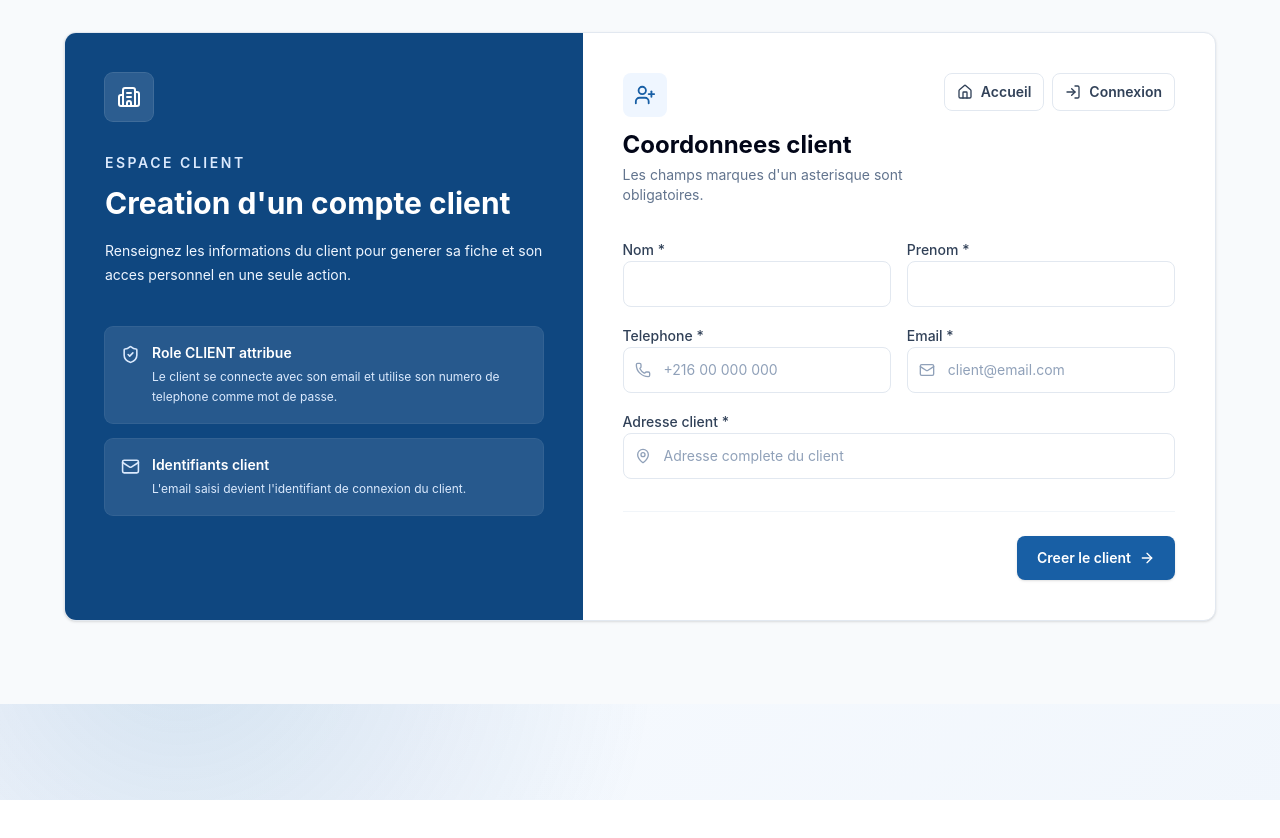
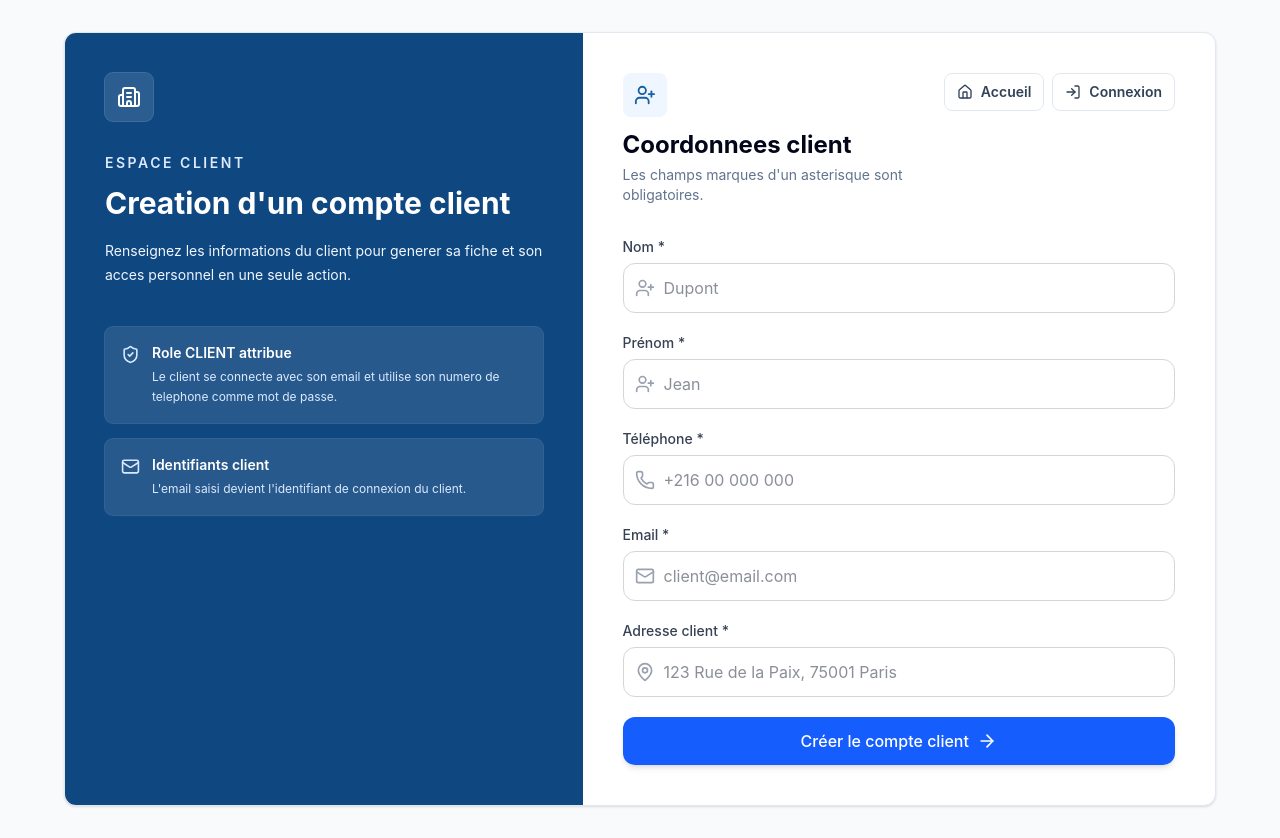
Before and after one commit to oumayma728/CRM-Batiment, a React (Vite) app in the folder frontend/: page /creer-compte in a window 1280 px wide. Before the commit the page ends 800 px from the top, so only its background shows below. Built offline with nearby package versions, Linux system fonts and the light colour scheme; no server answers.

Commit message:
Improve CreateClientAccountPage design with modern styling and animations

```diff
--- a/frontend/src/pages/CreateClientAccountPage.tsx
+++ b/frontend/src/pages/CreateClientAccountPage.tsx
@@ -1,3 +1,4 @@
+// CreateClientAccountPage.tsx - Version améliorée
 import { useState, type FormEvent } from 'react';
 import { useMutation } from '@tanstack/react-query';
 import axios from 'axios';
@@ -14,6 +15,7 @@ import {
   Phone,
   ShieldCheck,
   UserPlus,
+  AlertCircle,
 } from 'lucide-react';
 import api from '@/lib/api';
 
@@ -34,7 +36,7 @@ const emptyForm: ClientAccountForm = {
 };
 
 const inputClass =
-  'w-full rounded-lg border border-slate-200 bg-white px-3.5 py-3 text-sm text-slate-900 outline-none transition placeholder:text-slate-400 focus:border-[#185FA5] focus:ring-2 focus:ring-[#185FA5]/20';
+  'w-full pl-10 pr-3 py-3 border border-gray-300 rounded-xl focus:outline-none focus:ring-2 focus:ring-blue-500 focus:border-transparent transition-all duration-200';
 const phonePattern = String.raw`(?:[0-9]|\+|\(|\)| |\.|-){6,20}`;
 
 function getApiErrorMessage(error: unknown, fallback: string) {
@@ -157,114 +159,175 @@ export default function CreateClientAccountPage() {
             </div>
           </div>
 
-          <form onSubmit={handleSubmit}>
-            <div className="grid gap-4 md:grid-cols-2">
-          <label className="space-y-1.5">
-            <span className="text-sm font-medium text-slate-700">Nom *</span>
+          <form onSubmit={handleSubmit} className="space-y-5">
+            {/* Champ Nom */}
+            <div>
+              <label className="block text-sm font-medium text-gray-700 mb-1.5">
+                Nom *
+              </label>
+              <div className="relative">
+                <div className="absolute inset-y-0 left-0 pl-3 flex items-center pointer-events-none">
+                  <UserPlus className="h-5 w-5 text-gray-400" />
+                </div>
                 <input
-              required
+                  type="text"
+                  value={form.nom}
+                  onChange={(e) => updateField('nom', e.target.value)}
+                  className="w-full pl-10 pr-3 py-3 border border-gray-300 rounded-xl focus:outline-none focus:ring-2 focus:ring-blue-500 focus:border-transparent transition-all duration-200"
+                  placeholder="Dupont"
                   minLength={2}
                   maxLength={80}
-              value={form.nom}
-              onChange={(event) => updateField('nom', event.target.value)}
-              className={inputClass}
+                  required
                 />
+              </div>
+            </div>
+
+            {/* Champ Prénom */}
+            <div>
+              <label className="block text-sm font-medium text-gray-700 mb-1.5">
+                Prénom *
               </label>
-
-          <label className="space-y-1.5">
-            <span className="text-sm font-medium text-slate-700">Prenom *</span>
+              <div className="relative">
+                <div className="absolute inset-y-0 left-0 pl-3 flex items-center pointer-events-none">
+                  <UserPlus className="h-5 w-5 text-gray-400" />
+                </div>
                 <input
-              required
+                  type="text"
+                  value={form.prenom}
+                  onChange={(e) => updateField('prenom', e.target.value)}
+                  className="w-full pl-10 pr-3 py-3 border border-gray-300 rounded-xl focus:outline-none focus:ring-2 focus:ring-blue-500 focus:border-transparent transition-all duration-200"
+                  placeholder="Jean"
                   minLength={2}
                   maxLength={80}
-              value={form.prenom}
-              onChange={(event) => updateField('prenom', event.target.value)}
-              className={inputClass}
-            />
-          </label>
-
-          <label className="space-y-1.5">
-            <span className="text-sm font-medium text-slate-700">Telephone *</span>
-            <div className="relative">
-              <Phone className="pointer-events-none absolute left-3 top-1/2 -translate-y-1/2 text-slate-400" size={16} />
-              <input
                   required
-                type="tel"
-                inputMode="tel"
-                maxLength={20}
-                pattern={phonePattern}
-                placeholder="+216 00 000 000"
-                value={form.telephone}
-                onChange={(event) => updateField('telephone', event.target.value)}
-                className={`${inputClass} pl-10`}
                 />
               </div>
+            </div>
+
+            {/* Champ Téléphone */}
+            <div>
+              <label className="block text-sm font-medium text-gray-700 mb-1.5">
+                Téléphone *
               </label>
-
-          <label className="space-y-1.5">
-            <span className="text-sm font-medium text-slate-700">Email *</span>
               <div className="relative">
-              <Mail className="pointer-events-none absolute left-3 top-1/2 -translate-y-1/2 text-slate-400" size={16} />
+                <div className="absolute inset-y-0 left-0 pl-3 flex items-center pointer-events-none">
+                  <Phone className="h-5 w-5 text-gray-400" />
+                </div>
                 <input
+                  type="tel"
+                  value={form.telephone}
+                  onChange={(e) => updateField('telephone', e.target.value)}
+                  className="w-full pl-10 pr-3 py-3 border border-gray-300 rounded-xl focus:outline-none focus:ring-2 focus:ring-blue-500 focus:border-transparent transition-all duration-200"
+                  placeholder="+216 00 000 000"
+                  maxLength={20}
                   required
-                type="email"
-                maxLength={120}
-                placeholder="client@email.com"
-                value={form.email}
-                onChange={(event) => updateField('email', event.target.value)}
-                className={`${inputClass} pl-10`}
                 />
               </div>
+            </div>
+
+            {/* Champ Email */}
+            <div>
+              <label className="block text-sm font-medium text-gray-700 mb-1.5">
+                Email *
               </label>
-
-          <label className="space-y-1.5 md:col-span-2">
-            <span className="text-sm font-medium text-slate-700">Adresse client *</span>
               <div className="relative">
-              <MapPin className="pointer-events-none absolute left-3 top-1/2 -translate-y-1/2 text-slate-400" size={16} />
+                <div className="absolute inset-y-0 left-0 pl-3 flex items-center pointer-events-none">
+                  <Mail className="h-5 w-5 text-gray-400" />
+                </div>
                 <input
+                  type="email"
+                  value={form.email}
+                  onChange={(e) => updateField('email', e.target.value)}
+                  className="w-full pl-10 pr-3 py-3 border border-gray-300 rounded-xl focus:outline-none focus:ring-2 focus:ring-blue-500 focus:border-transparent transition-all duration-200"
+                  placeholder="client@email.com"
+                  maxLength={120}
                   required
-                maxLength={180}
-                placeholder="Adresse complete du client"
-                value={form.adresseClient}
-                onChange={(event) => updateField('adresseClient', event.target.value)}
-                className={`${inputClass} pl-10`}
                 />
               </div>
-          </label>
             </div>
 
+            {/* Champ Adresse */}
+            <div>
+              <label className="block text-sm font-medium text-gray-700 mb-1.5">
+                Adresse client *
+              </label>
+              <div className="relative">
+                <div className="absolute inset-y-0 left-0 pl-3 flex items-center pointer-events-none">
+                  <MapPin className="h-5 w-5 text-gray-400" />
+                </div>
+                <input
+                  type="text"
+                  value={form.adresseClient}
+                  onChange={(e) => updateField('adresseClient', e.target.value)}
+                  className="w-full pl-10 pr-3 py-3 border border-gray-300 rounded-xl focus:outline-none focus:ring-2 focus:ring-blue-500 focus:border-transparent transition-all duration-200"
+                  placeholder="123 Rue de la Paix, 75001 Paris"
+                  maxLength={180}
+                  required
+                />
+              </div>
+            </div>
+
+            {/* Message d'erreur */}
             {createClientAccount.error && (
-          <p className="mt-5 rounded-lg border border-red-100 bg-red-50 px-4 py-3 text-sm text-red-700">
-            {getApiErrorMessage(
-              createClientAccount.error,
-              'Impossible de creer le client.',
-            )}
-          </p>
+              <div className="p-4 bg-red-50 border border-red-200 rounded-xl text-red-600 text-sm flex items-start gap-3 animate-shake">
+                <AlertCircle className="w-5 h-5 flex-shrink-0 mt-0.5" />
+                <span>{getApiErrorMessage(createClientAccount.error, 'Impossible de créer le client.')}</span>
+              </div>
             )}
 
+            {/* Message de succès */}
             {successMessage && (
-          <p className="mt-5 flex items-center gap-2 rounded-lg border border-emerald-100 bg-emerald-50 px-4 py-3 text-sm text-emerald-700">
-            <CheckCircle2 size={16} className="shrink-0" />
-            {successMessage}
-          </p>
+              <div className="p-4 bg-green-50 border border-green-200 rounded-xl text-green-700 text-sm flex items-center gap-3 animate-slideDown">
+                <CheckCircle2 className="w-5 h-5 flex-shrink-0" />
+                <span>{successMessage}</span>
+              </div>
             )}
 
-        <div className="mt-8 flex justify-end border-t border-slate-100 pt-6">
+            {/* Bouton de soumission */}
             <button
               type="submit"
               disabled={createClientAccount.isPending}
-            className="inline-flex items-center gap-2 rounded-lg bg-[#185FA5] px-5 py-3 text-sm font-semibold text-white shadow-sm transition hover:bg-[#0F4780] disabled:cursor-not-allowed disabled:opacity-60"
+              className="w-full bg-blue-600 text-white py-3 rounded-xl hover:bg-blue-700 disabled:opacity-50 disabled:cursor-not-allowed transition-all duration-200 shadow-md hover:shadow-lg flex items-center justify-center gap-2 font-medium"
             >
-            {createClientAccount.isPending && (
-              <Loader2 size={16} className="animate-spin" />
+              {createClientAccount.isPending ? (
+                <>
+                  <Loader2 className="w-5 h-5 animate-spin" />
+                  Création en cours...
+                </>
+              ) : (
+                <>
+                  Créer le compte client
+                  <ArrowRight className="w-5 h-5" />
+                </>
               )}
-            Creer le client
-            {!createClientAccount.isPending && <ArrowRight size={16} />}
             </button>
-        </div>
           </form>
         </section>
       </div>
+
+      <style>{`
+        @keyframes shake {
+          0%, 100% { transform: translateX(0); }
+          10%, 30%, 50%, 70%, 90% { transform: translateX(-4px); }
+          20%, 40%, 60%, 80% { transform: translateX(4px); }
+        }
+        @keyframes slideDown {
+          from {
+            opacity: 0;
+            transform: translateY(-10px);
+          }
+          to {
+            opacity: 1;
+            transform: translateY(0);
+          }
+        }
+        .animate-shake {
+          animation: shake 0.5s ease-in-out;
+        }
+        .animate-slideDown {
+          animation: slideDown 0.3s ease-out;
+        }
+      `}</style>
     </div>
   );
 }
```
Lines whose indentation alone changed are shown as unchanged.
